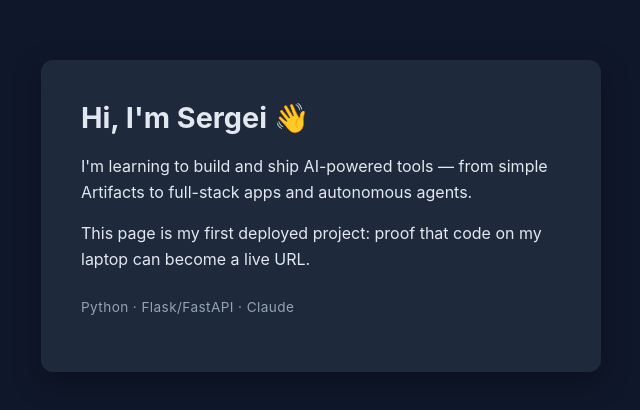
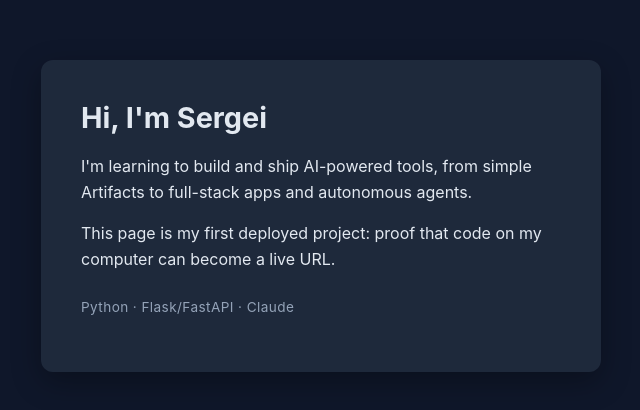
Before and after one commit to Sergei1607/hello-deployed, a plain HTML site: page index.html in a window 1280 px wide. Shown: the part 184-594 px from the top of the page, without its empty margins (319-959 px from the left). Drawn offline with Linux system fonts and the light colour scheme.

Commit message:
Update bio page wording

```diff
--- a/index.html
+++ b/index.html
@@ -8,9 +8,9 @@
 </head>
 <body>
   <main class="card">
-    <h1>Hi, I'm Sergei 👋</h1>
-    <p>I'm learning to build and ship AI-powered tools — from simple Artifacts to full-stack apps and autonomous agents.</p>
-    <p>This page is my first deployed project: proof that code on my laptop can become a live URL.</p>
+    <h1>Hi, I'm Sergei</h1>
+    <p>I'm learning to build and ship AI-powered tools, from simple Artifacts to full-stack apps and autonomous agents.</p>
+    <p>This page is my first deployed project: proof that code on my computer can become a live URL.</p>
     <p class="tag">Python · Flask/FastAPI · Claude</p>
   </main>
 </body>
```
